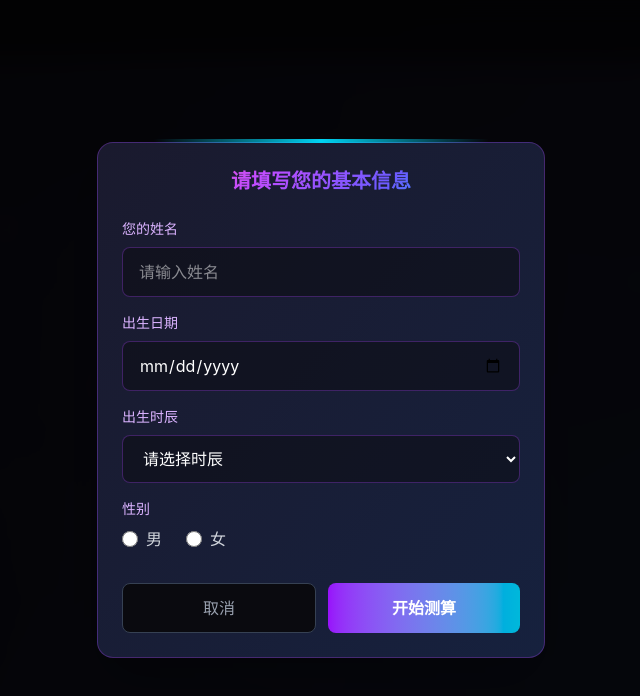
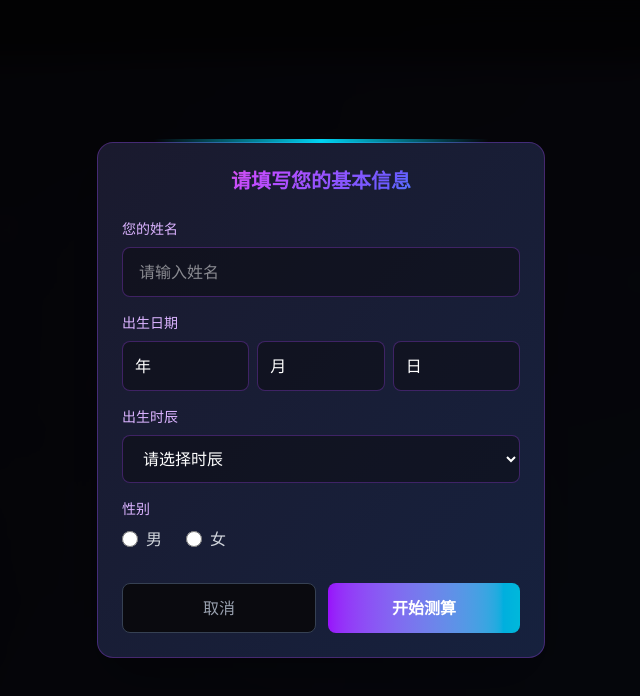
Before and after one commit to MozhuGithub/AIfortune-telling, a React (Vite) app: page / in a window 1280 px wide. Both pictures are taken after a click on the button "✧ 每日一签 ✧". Shown: the top 696 px of the page, without its empty margins (319-959 px from the left). Built offline with nearby package versions, Linux system fonts and the light colour scheme.

Commit message:
feat: 优化日期选择器为三个下拉框(年/月/日)
- 更适合手机端操作
- 年份范围1950-2010
- 月份和日期自动补零

```diff
--- a/src/App.jsx
+++ b/src/App.jsx
@@ -332,18 +332,36 @@ function generateCombinedSleep(result) {
 
 // 用户信息弹窗组件
 function UserInfoModal({ isOpen, onClose, onSubmit, initialData }) {
+  // 解析初始日期
+  const parseDate = (dateStr) => {
+    if (!dateStr) return { year: '', month: '', day: '' }
+    const parts = dateStr.split('-')
+    return {
+      year: parts[0] || '',
+      month: parts[1] || '',
+      day: parts[2] || ''
+    }
+  }
+
+  const initialDate = parseDate(initialData?.birthDate)
+
   const [formData, setFormData] = useState({
     name: initialData?.name || '',
-    birthDate: initialData?.birthDate || '',
+    birthYear: initialDate.year,
+    birthMonth: initialDate.month,
+    birthDay: initialDate.day,
     birthHour: initialData?.birthHour || '',
     gender: initialData?.gender || ''
   })
 
   useEffect(() => {
     if (initialData) {
+      const date = parseDate(initialData.birthDate)
       setFormData({
         name: initialData.name || '',
-        birthDate: initialData.birthDate || '',
+        birthYear: date.year,
+        birthMonth: date.month,
+        birthDay: date.day,
         birthHour: initialData.birthHour || '',
         gender: initialData.gender || ''
       })
@@ -352,10 +370,35 @@ function UserInfoModal({ isOpen, onClose, onSubmit, initialData }) {
 
   const handleSubmit = (e) => {
     e.preventDefault()
-    onSubmit(formData)
+    // 组装日期字符串
+    const birthDate = `${formData.birthYear}-${formData.birthMonth}-${formData.birthDay}`
+    onSubmit({
+      name: formData.name,
+      birthDate,
+      birthHour: formData.birthHour,
+      gender: formData.gender
+    })
   }
 
   if (!isOpen) return null
+
+  // 生成年份选项（1950-2010）
+  const years = []
+  for (let y = 2010; y >= 1950; y--) {
+    years.push(y)
+  }
+
+  // 生成月份选项
+  const months = []
+  for (let m = 1; m <= 12; m++) {
+    months.push(m.toString().padStart(2, '0'))
+  }
+
+  // 生成日期选项
+  const days = []
+  for (let d = 1; d <= 31; d++) {
+    days.push(d.toString().padStart(2, '0'))
+  }
 
   return (
     <div className="fixed inset-0 bg-black/80 backdrop-blur-md z-50 flex items-center justify-center p-4">
@@ -378,13 +421,41 @@ function UserInfoModal({ isOpen, onClose, onSubmit, initialData }) {
           </div>
           <div>
             <label className="block text-purple-300 mb-2 text-sm">出生日期</label>
-            <input
-              type="date"
-              required
-              value={formData.birthDate}
-              onChange={(e) => setFormData({...formData, birthDate: e.target.value})}
-              className="w-full px-4 py-3 bg-[#0a0a0f]/50 border border-purple-500/30 rounded-lg text-white focus:outline-none focus:border-cyan-400 focus:shadow-[0_0_10px_rgba(0,212,255,0.3)] transition-all"
-            />
+            <div className="grid grid-cols-3 gap-2">
+              <select
+                required
+                value={formData.birthYear}
+                onChange={(e) => setFormData({...formData, birthYear: e.target.value})}
+                className="px-3 py-3 bg-[#0a0a0f]/50 border border-purple-500/30 rounded-lg text-white focus:outline-none focus:border-cyan-400 transition-all appearance-none"
+              >
+                <option value="">年</option>
+                {years.map(y => (
+                  <option key={y} value={y}>{y}</option>
+                ))}
+              </select>
+              <select
+                required
+                value={formData.birthMonth}
+                onChange={(e) => setFormData({...formData, birthMonth: e.target.value})}
+                className="px-3 py-3 bg-[#0a0a0f]/50 border border-purple-500/30 rounded-lg text-white focus:outline-none focus:border-cyan-400 transition-all appearance-none"
+              >
+                <option value="">月</option>
+                {months.map(m => (
+                  <option key={m} value={m}>{m}</option>
+                ))}
+              </select>
+              <select
+                required
+                value={formData.birthDay}
+                onChange={(e) => setFormData({...formData, birthDay: e.target.value})}
+                className="px-3 py-3 bg-[#0a0a0f]/50 border border-purple-500/30 rounded-lg text-white focus:outline-none focus:border-cyan-400 transition-all appearance-none"
+              >
+                <option value="">日</option>
+                {days.map(d => (
+                  <option key={d} value={d}>{d}</option>
+                ))}
+              </select>
+            </div>
           </div>
           <div>
             <label className="block text-purple-300 mb-2 text-sm">出生时辰</label>
```
